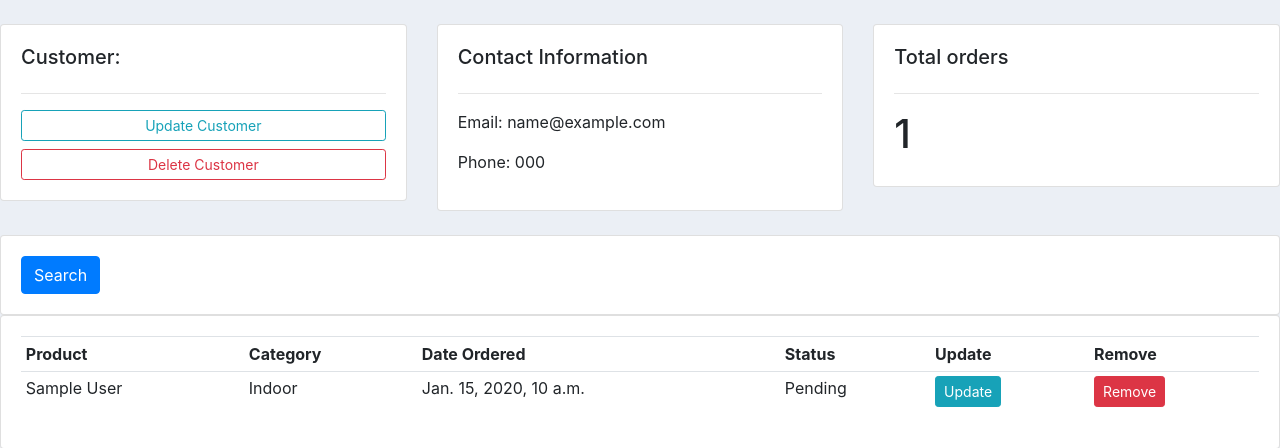
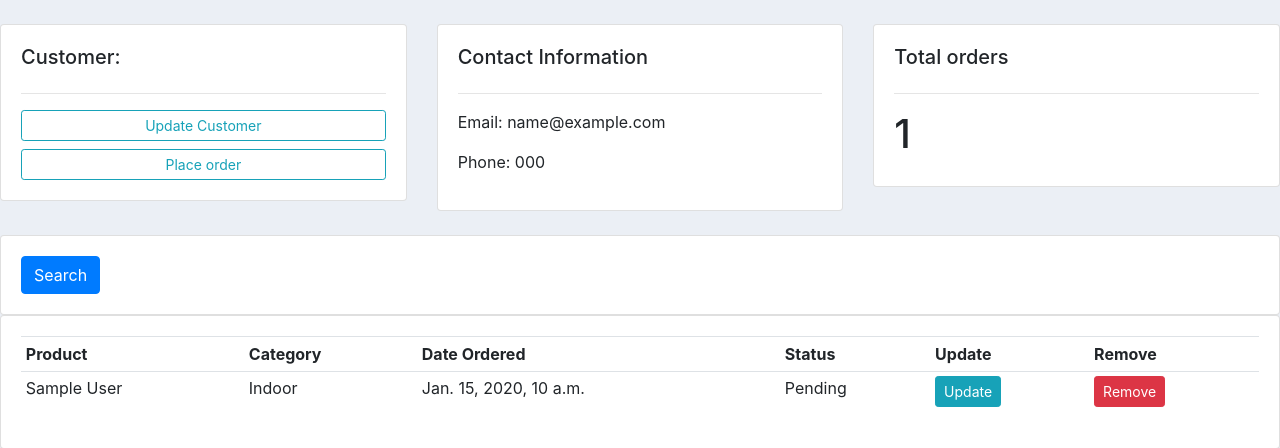
Before and after one commit to masande-99/Django-app-crm1, a Django app: page /customer/1/ in a window 1280 px wide. Shown: the part 56-504 px from the top of the page. Run offline with Django 3.2, Linux system fonts and the light colour scheme; tables that the repository leaves empty hold one stand-in row (values such as "Sample post"); some libraries are stand-ins or nearby versions.

Commit message:
Made a few changes

```diff
--- a/accounts/templates/account/customer.html
+++ b/accounts/templates/account/customer.html
@@ -8,7 +8,7 @@
             <h5>Customer:</h5>
             <hr>
             <a class="btn btn-outline-info btn-sm btn-block" href="">Update Customer</a>
-            <a class="btn btn-outline-danger btn-sm btn-block" href="">Delete Customer</a>
+            <a class="btn btn-outline-info btn-sm btn-block" href="{% url 'create_order' customer.id%}">Place order</a>
         </div>
     </div>
 
@@ -25,7 +25,7 @@
         <div class="card card-body">
             <h5>Total orders</h5>
             <hr>
-            <h1 style="text-align: center, padding:10px">{{order_count}}</h1>
+            <h1 style="text-align:center, padding:10px">{{order_count}}</h1>
         </div>
     </div>
 </div>
@@ -58,8 +58,8 @@
                             <td>{{order.products.category}}</td>
                             <td>{{order.date_created}}</td>
                             <td>{{order.status}}</td>
-                            <td><a class="btn btn-sm btn-info" href=""/>Update</td>
-                            <td><a class="btn btn-sm btn-danger" href=""/>Remove</td>
+                            <td><a class="btn btn-sm btn-info" href="{% url 'update_order' order.id %}"/>Update</td>
+                            <td><a class="btn btn-sm btn-danger" href="{% url 'delete_order' order.id %}"/>Remove</td>
                         </tr>
                     {% endfor %}
 
--- a/accounts/templates/account/dashboard.html
+++ b/accounts/templates/account/dashboard.html
@@ -34,7 +34,6 @@
         <h5>Last five orders</h5>
         <hr>
         <div class="card card-body">
-            <a class="btn btn-primary" href="{% url 'create_order' %}">Create order</a>
             <table class="table table-sm">
                 <tr>
 
--- a/accounts/urls.py
+++ b/accounts/urls.py
@@ -7,7 +7,7 @@ urlpatterns = [
     path('products/', views.products, name="products"),
     path('customer/<str:pk_test>/', views.customer, name="customer"),
 
-    path('create_order/', views.createOrder, name='create_order'),
+    path('create_order/<str:pk>/', views.createOrder, name='create_order'),
     path('update_order/<str:pk>/', views.updateOrder, name='update_order'),
     path('delete_order/<str:pk>/', views.deleteOrder, name='delete_order')
 
--- a/accounts/views.py
+++ b/accounts/views.py
@@ -1,5 +1,6 @@
 from django.shortcuts import render, redirect
 from django.http import HttpResponse
+from django.forms import inlineformset_factory
 
 
 # Create your views here.
@@ -42,8 +43,11 @@ def customer(request, pk_test):
     return render(request, 'account/customer.html',context)
 
 
-def createOrder(request):
-    form = OrderForm()
+def createOrder(request, pk):
+
+    customer = Customer.objects.get(id=pk)
+    form = OrderForm(initial={'customer': customer})
+
     if request.method == 'POST':
         form = OrderForm(request.POST)
         if form.is_valid():
@@ -71,6 +75,9 @@ def updateOrder(request, pk):
 
 def deleteOrder(request, pk):
     order = Order.objects.get(id=pk)
+    if request.method == "POST":
+        order.delete()
+        return redirect('/')
 
     context = {'item':order}
 
```
Also changed, not shown: accounts/templates/account/delete.html (+13 -6 lines), accounts/templates/account/order_form.html (+13 -5 lines), accounts/templates/account/main.html (line endings or trailing spaces).
